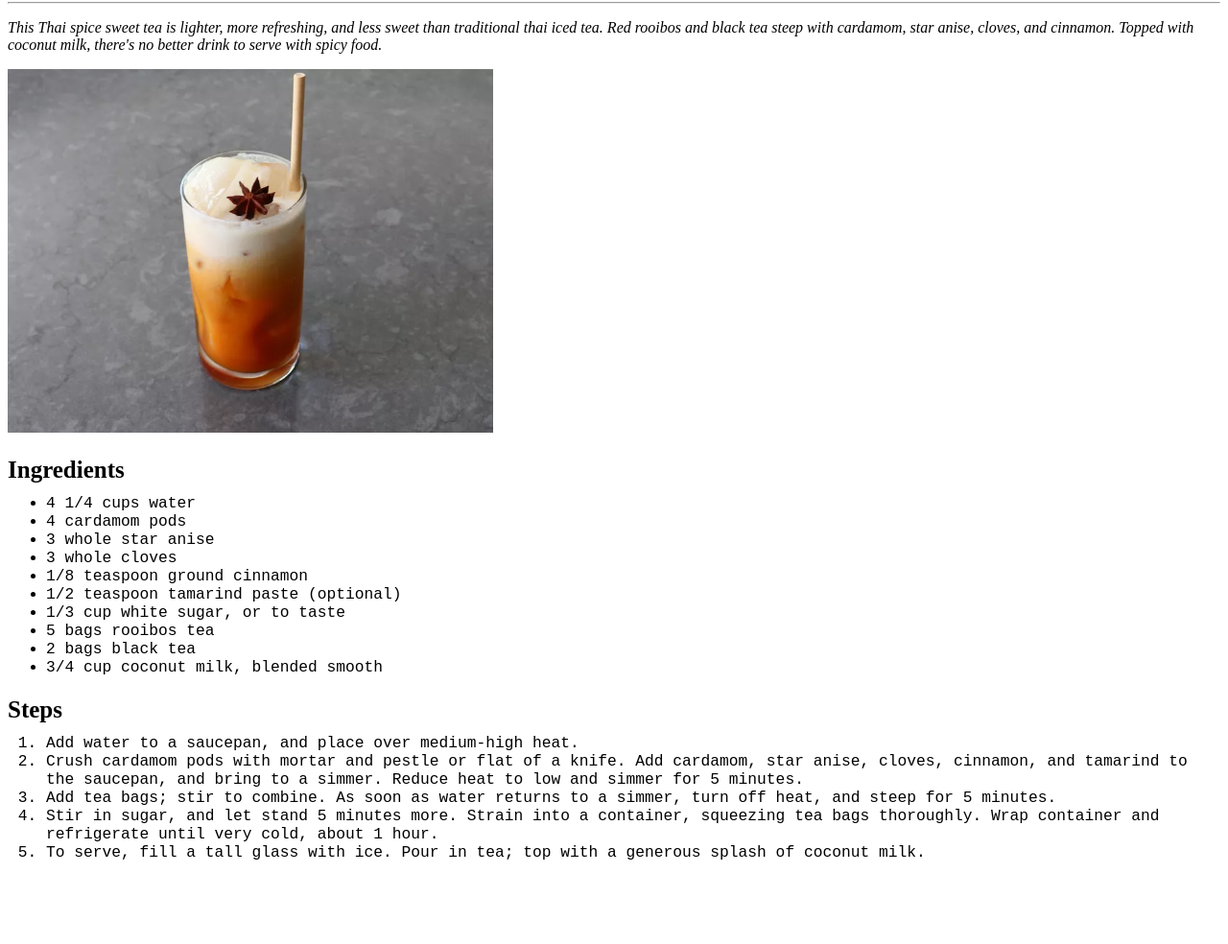
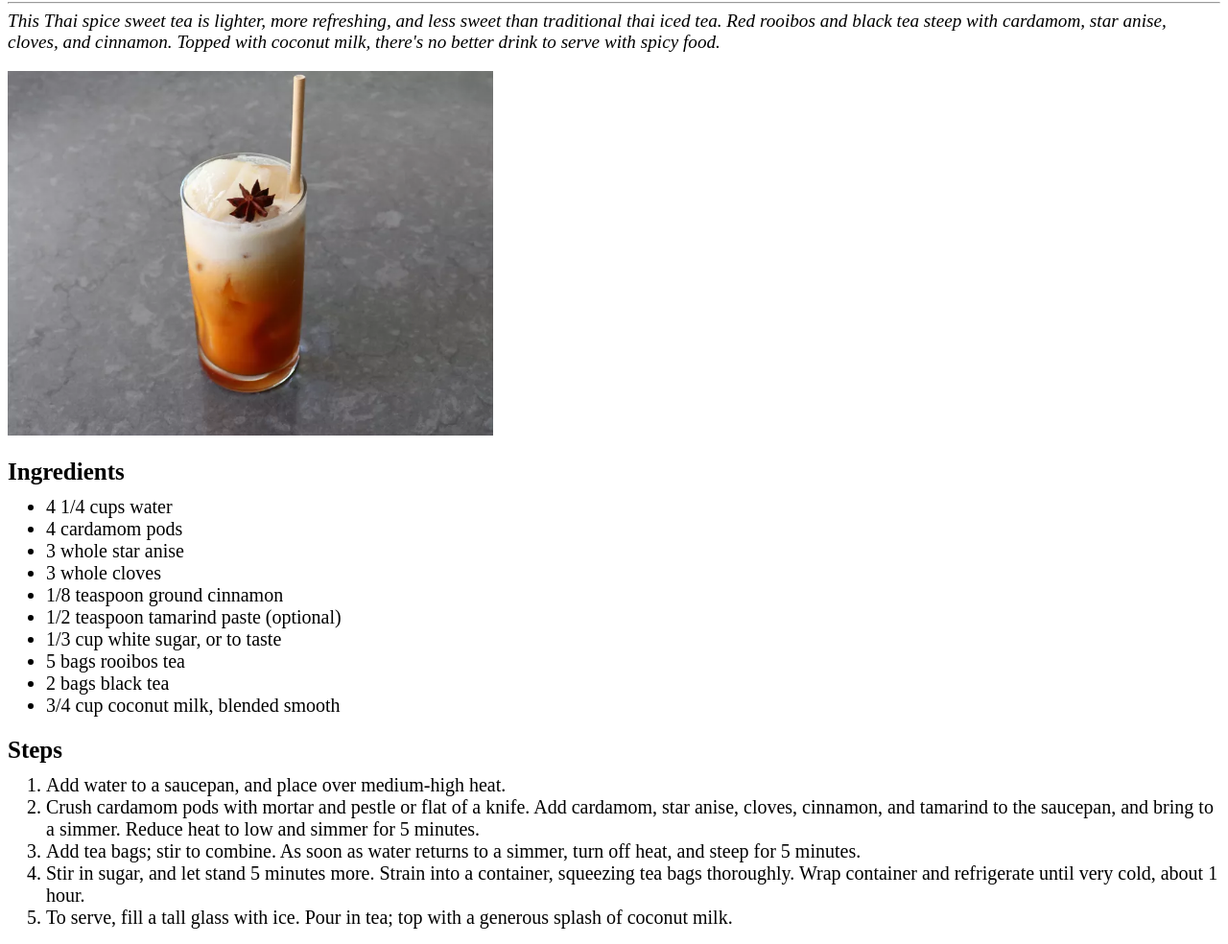
Before and after one commit to gabstressed/odin-recipes2, a plain HTML site: page recipes/thai-spice-sweet-tea.html in a window 1280 px wide. Shown: the part 61-1045 px from the top of the page at 96% size. Before the commit the page ends 975 px from the top, so only its background shows below. Drawn offline with Linux system fonts and the light colour scheme.

Commit message:
add mexican-mocha.html

```diff
--- a/recipes/thai-spice-sweet-tea.html
+++ b/recipes/thai-spice-sweet-tea.html
@@ -4,32 +4,51 @@
 <head>
   <meta http-equiv="CONTENT-TYPE" content="text/html; charset=UTF-8">
   <title>Thai Spice Sweet Tea</title>
+  <style>
+    p {
+font-size: 120%;
+margin-top: -1px;
+}
+
+hr {
+margin-top: -17px;
+}
+
+h2 {
+font-size: 25px;
+margin-bottom: -5px;
+}
+
+li {
+font-size: 125%;
+}
+</style>
 </head>
 <body>
   <h1>Thai Spice Sweet Tea</h1>
-  <hr style="margin-top: -17px;">
+  <hr>
   <p><em>This Thai spice sweet tea is lighter, more refreshing, and less sweet than traditional thai iced tea. Red rooibos and black tea steep with cardamom, star anise, cloves, and cinnamon. Topped with coconut milk, there's no better drink to serve with spicy food.</em></p>
  <img src="./drink-thai-tea.webp" alt="drink thai sweet spice tea example" width="40%" height="40%" />
- <h2 style="font-size: 25px; margin-bottom: -5px;">Ingredients</h2>
+ <h2>Ingredients</h2>
   <ul>
-    <li style="font-family: monospace; font-size: 125%;">4 1/4 cups water</li>
-    <li style="font-family: monospace; font-size: 125%;">4 cardamom pods</li>
-    <li style="font-family: monospace; font-size: 125%;">3 whole star anise</li>
-    <li style="font-family: monospace; font-size: 125%;">3 whole cloves</li>
-    <li style="font-family: monospace; font-size: 125%;">1/8 teaspoon ground cinnamon</li>
-    <li style="font-family: monospace; font-size: 125%;">1/2 teaspoon tamarind paste (optional)</li>
-    <li style="font-family: monospace; font-size: 125%;">1/3 cup white sugar, or to taste</li>
-    <li style="font-family: monospace; font-size: 125%;">5 bags rooibos tea</li>
-    <li style="font-family: monospace; font-size: 125%;">2 bags black tea</li>
-    <li style="font-family: monospace; font-size: 125%;">3/4 cup coconut milk, blended smooth</li>
+    <li>4 1/4 cups water</li>
+    <li>4 cardamom pods</li>
+    <li>3 whole star anise</li>
+    <li>3 whole cloves</li>
+    <li>1/8 teaspoon ground cinnamon</li>
+    <li>1/2 teaspoon tamarind paste (optional)</li>
+    <li>1/3 cup white sugar, or to taste</li>
+    <li>5 bags rooibos tea</li>
+    <li>2 bags black tea</li>
+    <li>3/4 cup coconut milk, blended smooth</li>
   </ul>
-  <h2 style="font-size: 25px; margin-bottom: -5px;">Steps</h2>
+  <h2>Steps</h2>
   <ol>
-    <li style="font-family: monospace; font-size: 125%;">Add water to a saucepan, and place over medium-high heat.</li>
-    <li style="font-family: monospace; font-size: 125%;">Crush cardamom pods with mortar and pestle or flat of a knife. Add cardamom, star anise, cloves, cinnamon, and tamarind to the saucepan, and bring to a simmer. Reduce heat to low and simmer for 5 minutes.</li>
-    <li style="font-family: monospace; font-size: 125%;">Add tea bags; stir to combine. As soon as water returns to a simmer, turn off heat, and steep for 5 minutes.</li>
-    <li style="font-family: monospace; font-size: 125%;">Stir in sugar, and let stand 5 minutes more. Strain into a container, squeezing tea bags thoroughly. Wrap container and refrigerate until very cold, about 1 hour.</li>
-    <li style="font-family: monospace; font-size: 125%;">To serve, fill a tall glass with ice. Pour in tea; top with a generous splash of coconut milk.</li>
+    <li>Add water to a saucepan, and place over medium-high heat.</li>
+    <li>Crush cardamom pods with mortar and pestle or flat of a knife. Add cardamom, star anise, cloves, cinnamon, and tamarind to the saucepan, and bring to a simmer. Reduce heat to low and simmer for 5 minutes.</li>
+    <li>Add tea bags; stir to combine. As soon as water returns to a simmer, turn off heat, and steep for 5 minutes.</li>
+    <li>Stir in sugar, and let stand 5 minutes more. Strain into a container, squeezing tea bags thoroughly. Wrap container and refrigerate until very cold, about 1 hour.</li>
+    <li>To serve, fill a tall glass with ice. Pour in tea; top with a generous splash of coconut milk.</li>
   </ol>
 </body>
 </html>
```
Also changed, not shown: recipes/mexican-mocha.html (added, +50 -0 lines), recipes/white-russian.html (+30 -11 lines).
